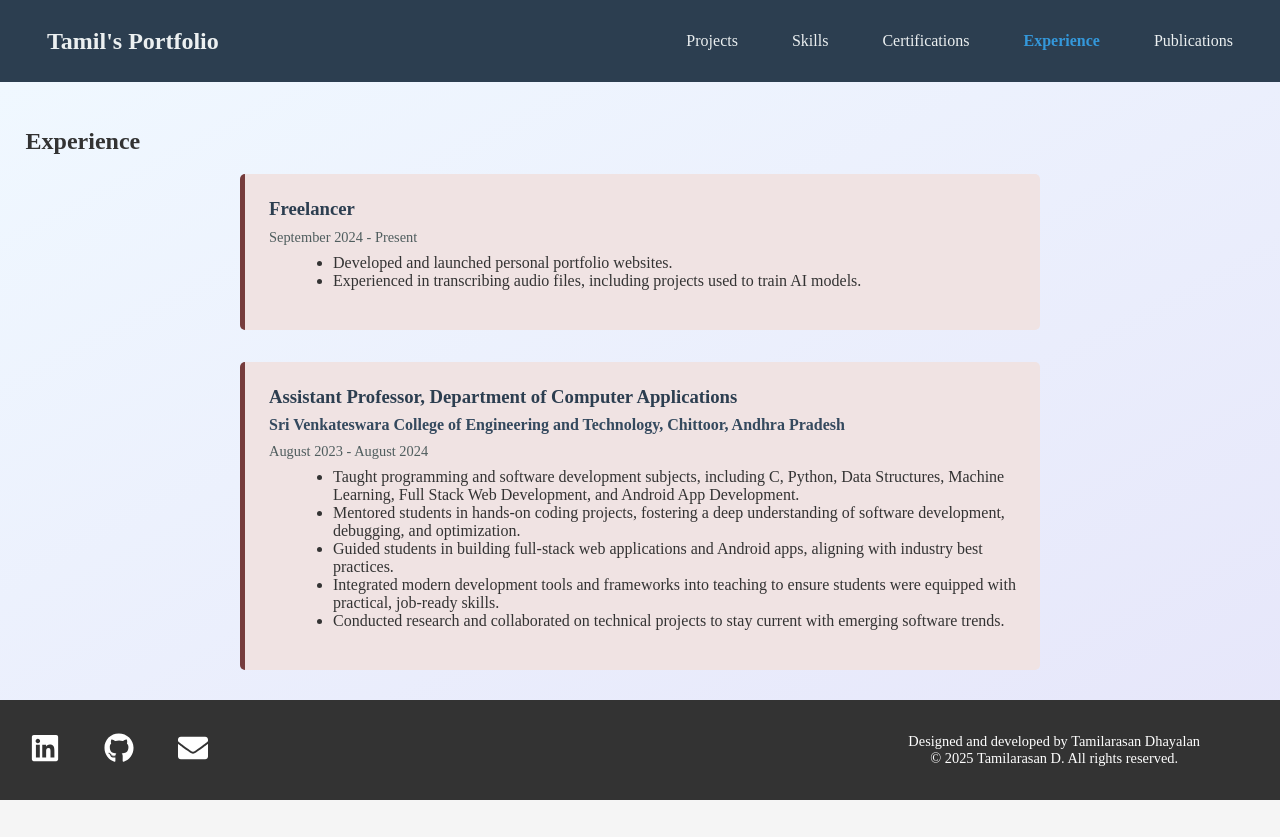
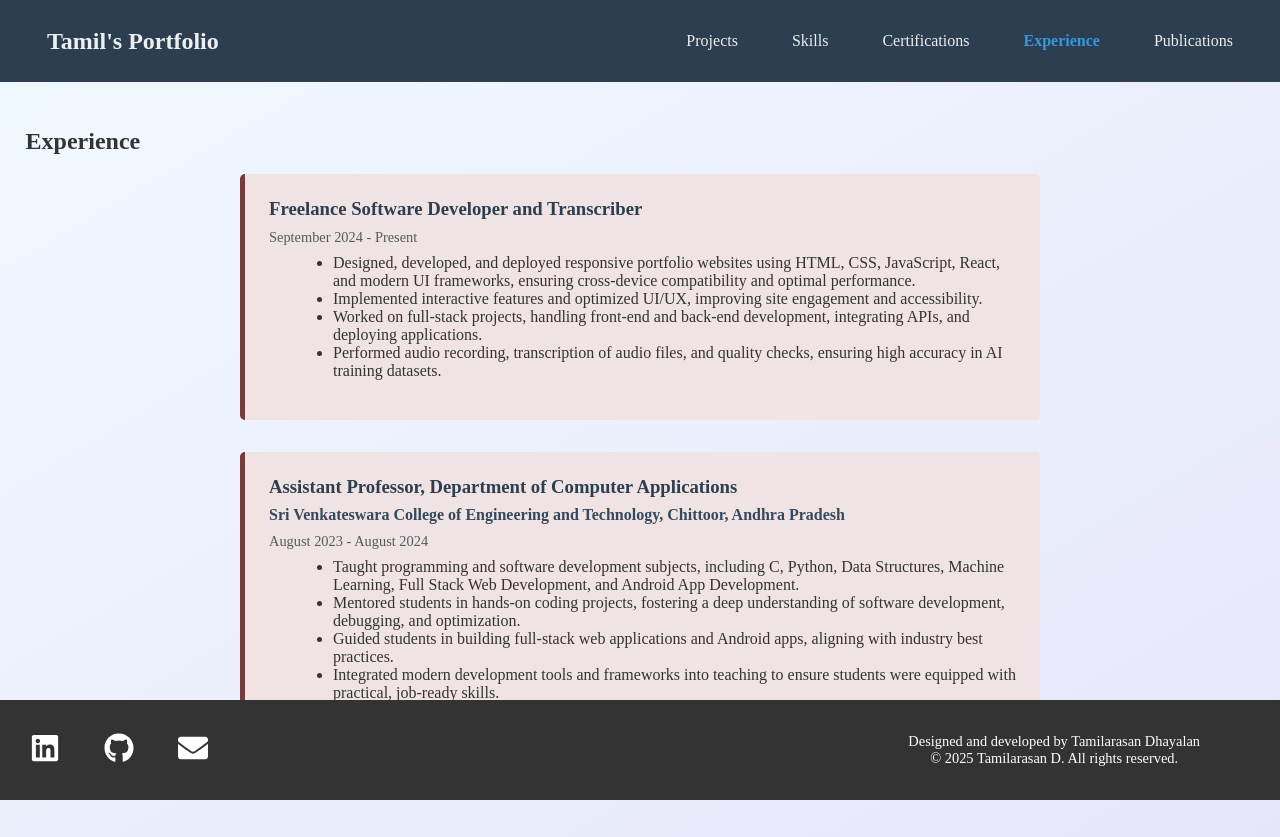
Before and after one commit to TAMILARASAN-D/my-portfolio, a React (Create React App) app: page /experience in a window 1280 px wide. Before the commit the page ends 800 px from the top, so only its background shows below. Built offline with nearby package versions, Linux system fonts and the light colour scheme.

Commit message:
new updates on exp

```diff
--- a/src/pages/Experience.js
+++ b/src/pages/Experience.js
@@ -4,13 +4,15 @@ import './Experience.css'; // Create this CSS file for styling
 
 const experiences = [
   {
-    role: 'Freelancer',
+    role: 'Freelance Software Developer and Transcriber',
     //company: 'Freelance',
     duration: 'September 2024 - Present',
     responsibilities: [
 
-      'Developed and launched personal portfolio websites.',
-      'Experienced in transcribing audio files, including projects used to train AI models.',
+      'Designed, developed, and deployed responsive portfolio websites using HTML, CSS, JavaScript, React, and modern UI frameworks, ensuring cross-device compatibility and optimal performance.',
+      'Implemented interactive features and optimized UI/UX, improving site engagement and accessibility.',
+      'Worked on full-stack projects, handling front-end and back-end development, integrating APIs, and deploying applications.',
+      'Performed audio recording, transcription of audio files, and quality checks, ensuring high accuracy in AI training datasets.',
     ],
   },
   {
```
